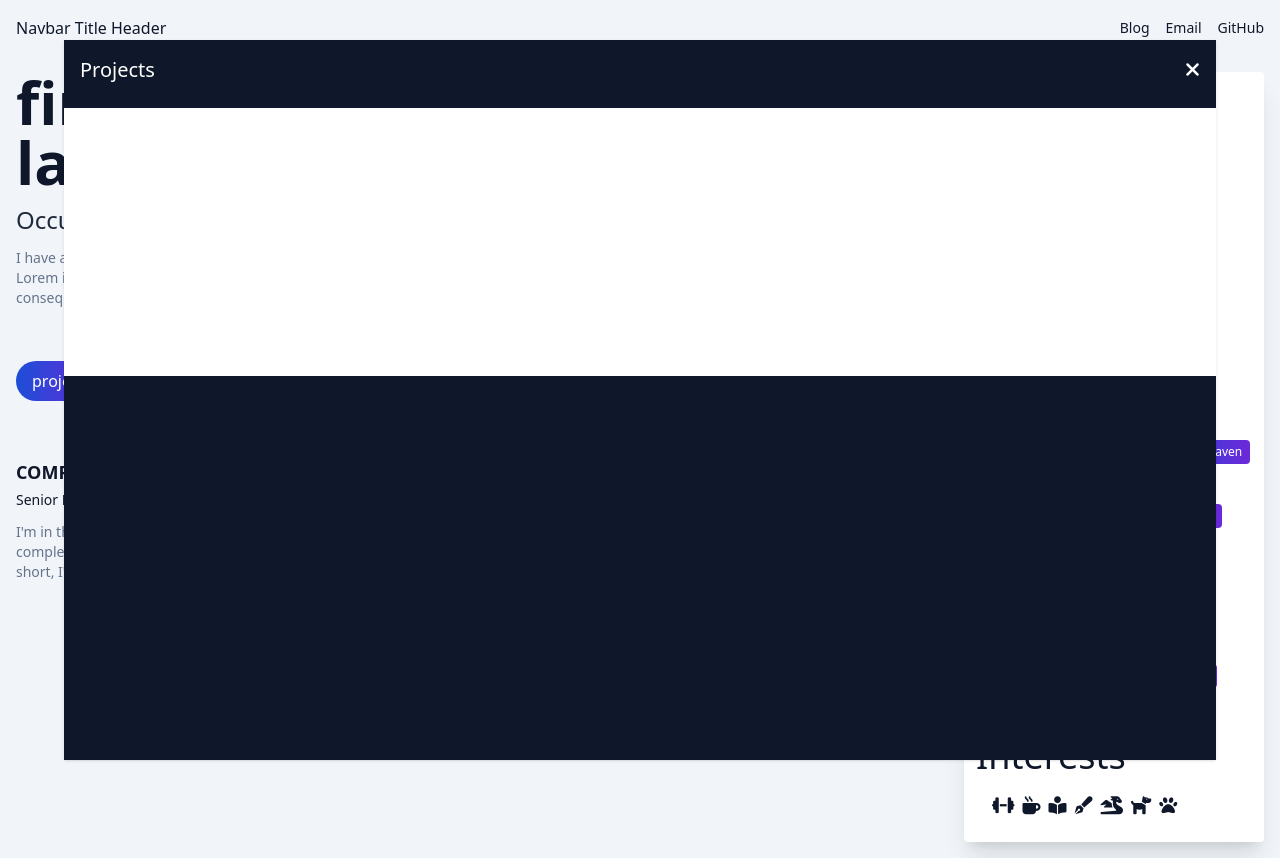
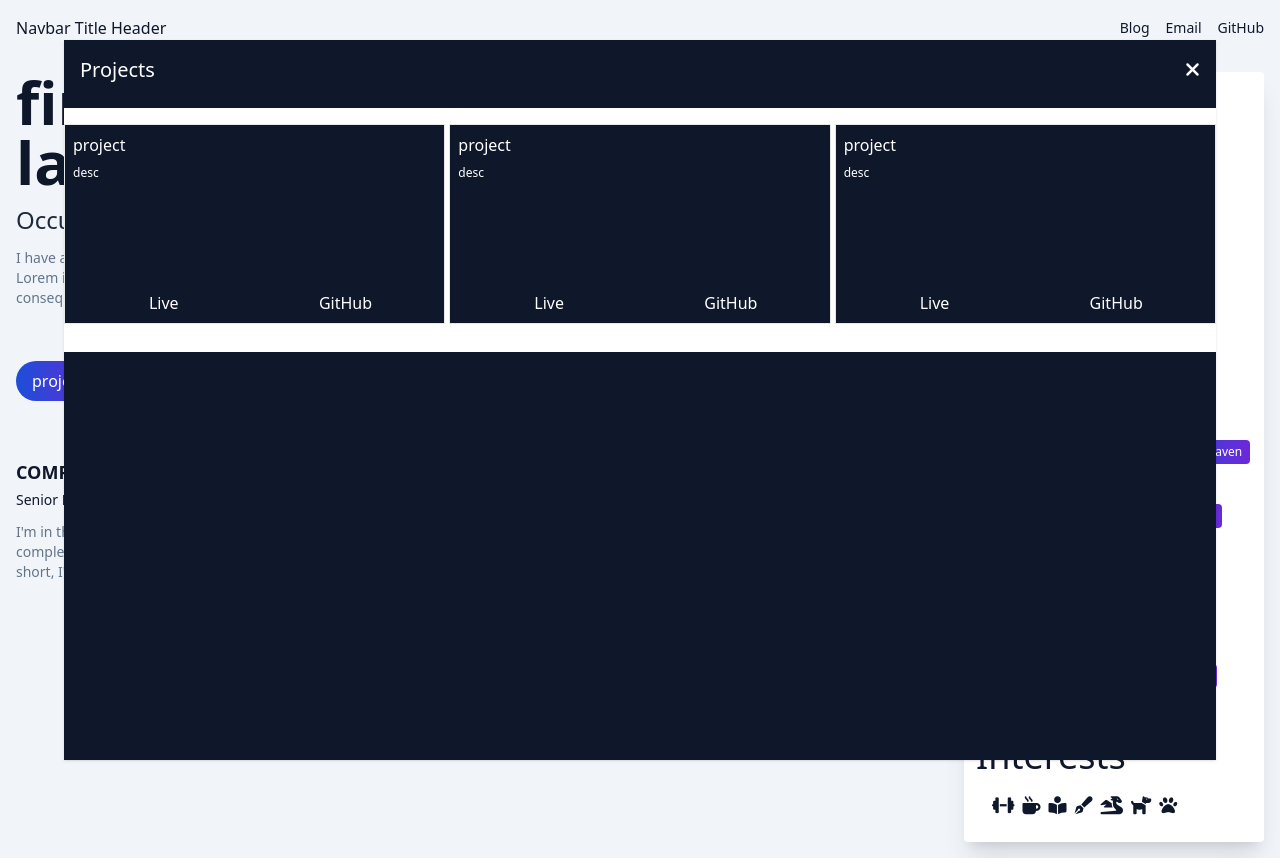
Before and after one commit to DragonSenses/react-portfolio-2, a React (Vite) app in the folder react-ai/: page / in a window 1280 px wide. Both pictures are taken after a click on the button "projects". Built offline with nearby package versions, Linux system fonts and the light colour scheme.

Commit message:
Update Modal.jsx

```diff
--- a/react-ai/src/components/Modal.jsx
+++ b/react-ai/src/components/Modal.jsx
@@ -5,27 +5,53 @@ export default function Modal(props) {
   const { onClose } = props;
 
   const projects = [
-    {},
-    {},
-    {},
+    {
+      name: 'project',
+      link: 'link',
+      github: 'github',
+      desc: 'desc',
+    },
+    {
+      name: 'project',
+      link: 'link',
+      github: 'github',
+      desc: 'desc',
+    },
+    {
+      name: 'project',
+      link: 'link',
+      github: 'github',
+      desc: 'desc',
+    },
+
+
   ]
 
   return ReactDOM.createPortal(
     <div className='absolute top-0 left-0 w-screen h-screen
-    md:top-1/2 md:left-1/2 md:-translate-x-1/2 md:-translate-y-1/2
-    md:w-[90vw] md:h-[90vh] overflow-scroll shadow text-white bg-slate-900
+    text-white md:top-1/2 md:left-1/2 md:-translate-x-1/2 md:-translate-y-1/2
+    md:w-[90vw] md:h-[90vh] overflow-scroll shadow bg-slate-900
     z-50 flex flex-col gap-2'>
       <div className="flex p-4 text-xl justify-between items-center">
         <h2>Projects</h2>
         <i onClick={onClose} className="fa-solid fa-xmark cursor-pointer
         text-white hover:scale-125"></i>
       </div>
-      <div className='grid grid-cols-1 md:grid-cols-3
-      gap-1 md:gap-3 md:p-4 bg-white'>
+      <div className='grid grid-cols-1 md:grid-cols-3 gap-1 bg-white md:pt-4'>
         {projects.map((project, index) => {
           return (
-            <div key={index} className='w-full md:h-[200px] aspect-video'>
-
+            <div key={index} className='w-full md:h-[200px] aspect-video
+            bg-slate-900 text-white border border-solid flex flex-col gap-2 p-2'>
+              <h1>{project.name}</h1>
+              <p className='text-xs flex-1'>{project.desc}</p>
+              <div className='grid text-center grid-cols-2'>
+                  <a className=''>
+                      Live
+                  </a>
+                  <a>
+                      GitHub
+                  </a>
+              </div>
             </div>
           )
         })};
```
Also changed, not shown: 1 other file (tests, documents, lock files or other folders).
